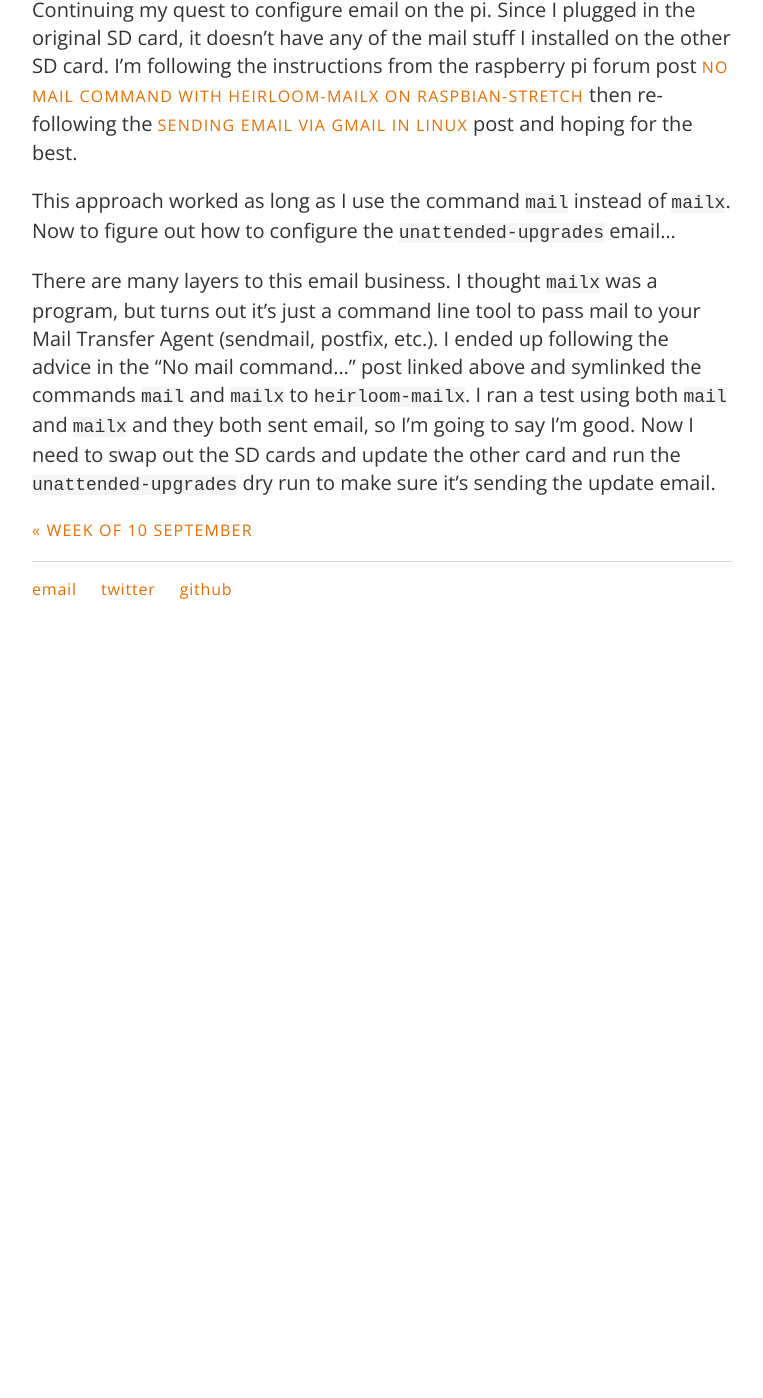
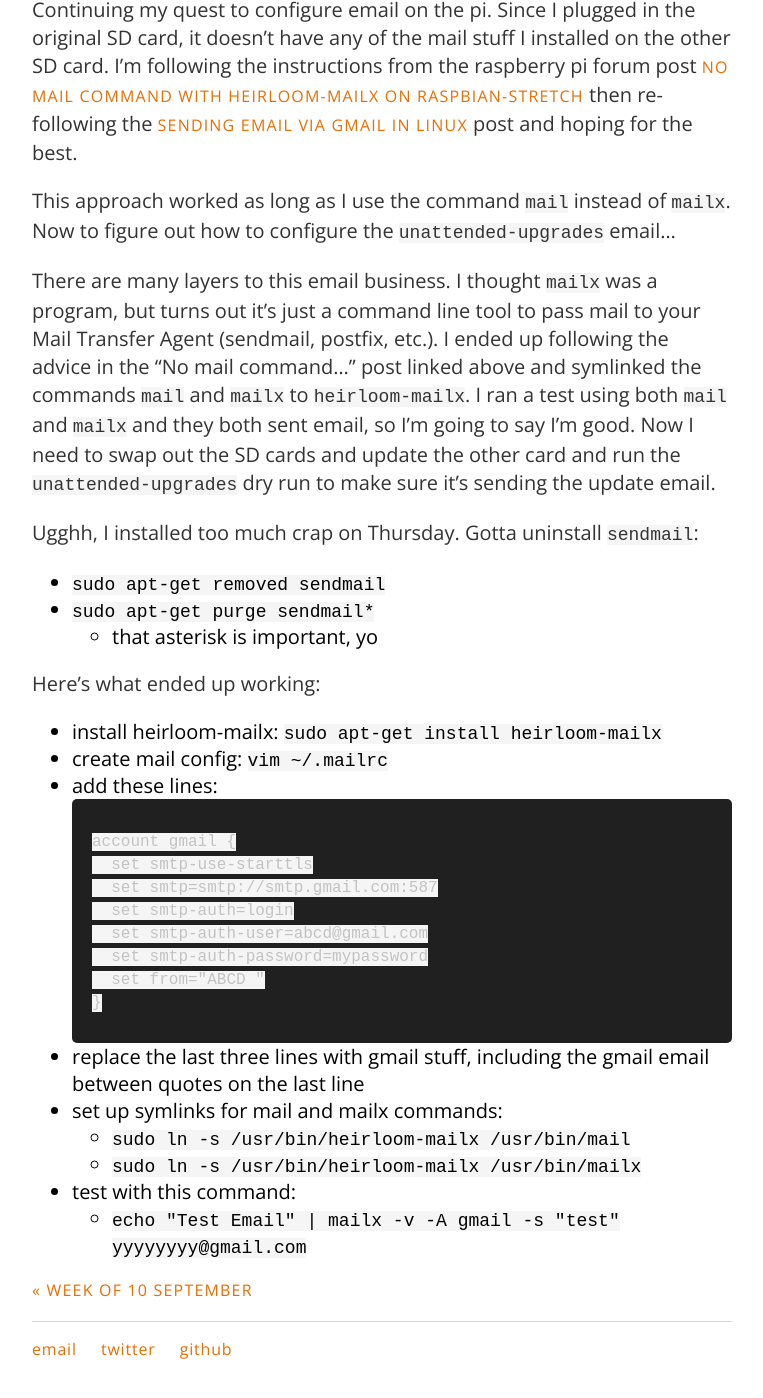
Before and after one commit to carylwyatt/carylwyatt.github.io, a Jekyll site: the page built from _posts/2018-09-17-week-of-17-sep.md, in a window 1280 px wide and 1400 px high, scrolled down 612 px. Shown: the whole window, without its empty margins (258-1021 px from the left). Built offline with Jekyll 4.4.1, drawn with Linux system fonts in a browser that asks for light colours; before the commit the page ends 1252 px from its top, so only the background shows below that.

Commit message:
added instructions for email setup

````diff
--- a/_posts/2018-09-17-week-of-17-sep.md
+++ b/_posts/2018-09-17-week-of-17-sep.md
@@ -20,3 +20,29 @@ Continuing my quest to configure email on the pi. Since I plugged in the origina
 This approach worked as long as I use the command `mail` instead of `mailx`. Now to figure out how to configure the `unattended-upgrades` email...
 
 There are many layers to this email business. I thought `mailx` was a program, but turns out it's just a command line tool to pass mail to your Mail Transfer Agent (sendmail, postfix, etc.). I ended up following the advice in the "No mail command..." post linked above and symlinked the commands `mail` and `mailx` to `heirloom-mailx`. I ran a test using both `mail` and `mailx` and they both sent email, so I'm going to say I'm good. Now I need to swap out the SD cards and update the other card and run the `unattended-upgrades` dry run to make sure it's sending the update email.
+
+Ugghh, I installed too much crap on Thursday. Gotta uninstall `sendmail`:
+- `sudo apt-get removed sendmail`
+- `sudo apt-get purge sendmail*`
+  - that asterisk is important, yo
+
+Here's what ended up working:
+- install heirloom-mailx: `sudo apt-get install heirloom-mailx`
+- create mail config: `vim ~/.mailrc`
+- add these lines:
+  ```
+  account gmail {
+    set smtp-use-starttls
+    set smtp=smtp://smtp.gmail.com:587
+    set smtp-auth=login
+    set smtp-auth-user=abcd@gmail.com
+    set smtp-auth-password=mypassword
+    set from="ABCD "
+  }
+  ```
+- replace the last three lines with gmail stuff, including the gmail email between quotes on the last line
+- set up symlinks for mail and mailx commands:
+  - `sudo ln -s /usr/bin/heirloom-mailx /usr/bin/mail`
+  - `sudo ln -s /usr/bin/heirloom-mailx /usr/bin/mailx`
+- test with this command:
+  - `echo "Test Email" | mailx -v -A gmail -s "test" yyyyyyyy@gmail.com`
````
